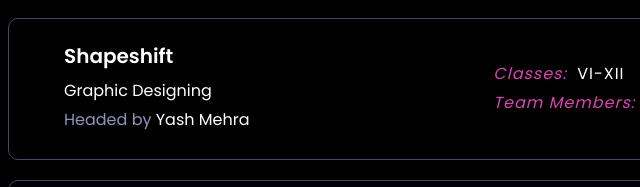
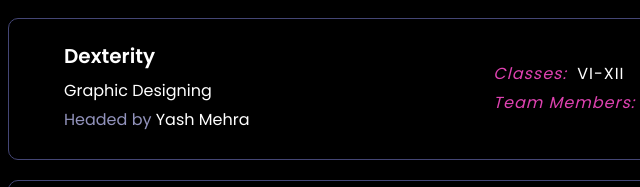
Before and after one commit to JimHopper150716/intrasite2021, a website: page index.html in a window 1280 px wide. Shown: the part 2632-2819 px from the top of the page, 77-717 px from the left. Drawn offline with Linux system fonts and the light colour scheme.

Commit message:
Update index.html

```diff
--- a/index.html
+++ b/index.html
@@ -229,7 +229,7 @@
                                             <div class="single-schedule-tumb-info d-flex align-items-center">
                                                 <!-- Single Schedule Info -->
                                                 <div class="single-schedule-info">
-                                                    <h6>Shapeshift</h6>
+                                                    <h6>Dexterity</h6>
                                                     <p><span>Graphic Designing</span></p>
                                                     <p>Headed by <span>Yash Mehra</span></p>
                                                 </div>
```
